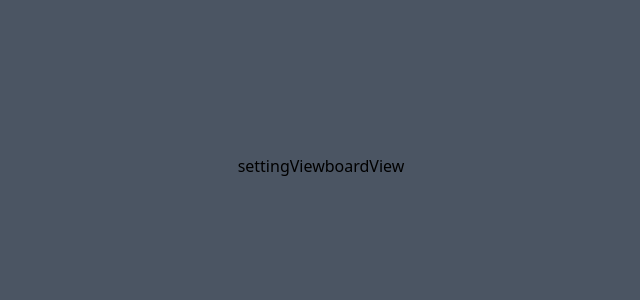
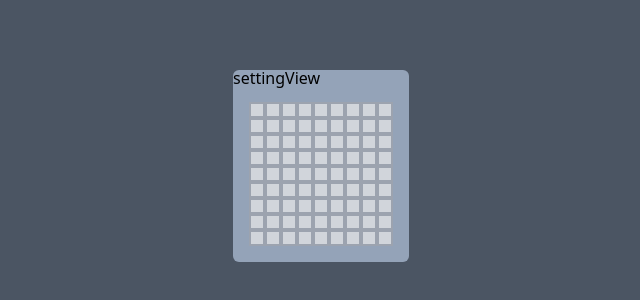
Before and after one commit to caseBread/minesweeper_clone, a React (Create React App) app: page / in a window 1280 px wide. Shown: the part 234-534 px from the top of the page, without its empty margins (319-959 px from the left). Built offline with nearby package versions, Linux system fonts and the light colour scheme; the HTML template or start-up script is replaced by a standard one.

Commit message:
style : board의 디자인 및 block의 배치 로직 추가

```diff
--- a/src/App.tsx
+++ b/src/App.tsx
@@ -3,7 +3,7 @@ import Setting from './components/Setting';
 
 const App = () => {
   return (
-    <div className="transform-center w-fit h-fit">
+    <div className="transform-center bg-slate-400 rounded-md">
       <Setting />
       <Board />
     </div>
--- a/src/components/Block/index.tsx
+++ b/src/components/Block/index.tsx
@@ -1,6 +1,7 @@
+import { IBlock } from './type';
 import BlockView from './view';
 
-const Block = () => {
+const Block = ({ x, y }: IBlock) => {
   return <BlockView />;
 };
 
--- /dev/null
+++ b/src/components/Block/type.ts
@@ -0,0 +1,4 @@
+export interface IBlock {
+  x: number;
+  y: number;
+}
--- a/src/components/Block/view.tsx
+++ b/src/components/Block/view.tsx
@@ -1,5 +1,5 @@
 const BlockView = () => {
-  return <>blockView</>;
+  return <button type="button" className="border-2 border-gray-400 bg-gray-300 w-4 h-4 m-0 p-0"></button>;
 };
 
 export default BlockView;
--- a/src/components/Board/index.tsx
+++ b/src/components/Board/index.tsx
@@ -1,7 +1,7 @@
 import BoardView from './view';
 
 const Board = () => {
-  return <BoardView />;
+  return <BoardView width={9} height={9} />;
 };
 
 export default Board;
--- /dev/null
+++ b/src/components/Board/type.ts
@@ -0,0 +1,4 @@
+export interface IBoardView {
+  width: number;
+  height: number;
+}
--- a/src/components/Board/view.tsx
+++ b/src/components/Board/view.tsx
@@ -1,4 +1,19 @@
-const BoardView = () => {
-  return <>boardView</>;
+import { useMemo } from 'react';
+import { createArray } from '../../utils/array';
+import { getBoardSize } from '../../utils/boardSize';
+import Block from '../Block';
+import { IBoardView } from './type';
+
+const BoardView = ({ width, height }: IBoardView) => {
+  const boardArray = useMemo(() => createArray(width, height, null), [height, width]);
+  const boardSize = useMemo(() => getBoardSize(width, 4), [width]);
+  return (
+    <div className={`${boardSize} m-4`}>
+      {boardArray.map((_, i) => {
+        const [x, y] = [i % width, Math.floor(i / width)];
+        return <Block key={x * y + x} x={x} y={y} />;
+      })}
+    </div>
+  );
 };
 export default BoardView;
--- a/src/components/Setting/view.tsx
+++ b/src/components/Setting/view.tsx
@@ -1,4 +1,4 @@
 const SettingView = () => {
-  return <>settingView</>;
+  return <div>settingView</div>;
 };
 export default SettingView;
--- /dev/null
+++ b/src/utils/array.ts
@@ -0,0 +1,3 @@
+export const createArray = (width: number, height: number, value: any) => {
+  return Array(width * height).fill(value);
+};
--- /dev/null
+++ b/src/utils/boardSize.ts
@@ -0,0 +1,3 @@
+export const getBoardSize = (boardWidth: number, blockSize: number): string => {
+  return `w-${boardWidth * blockSize}`;
+};
```
